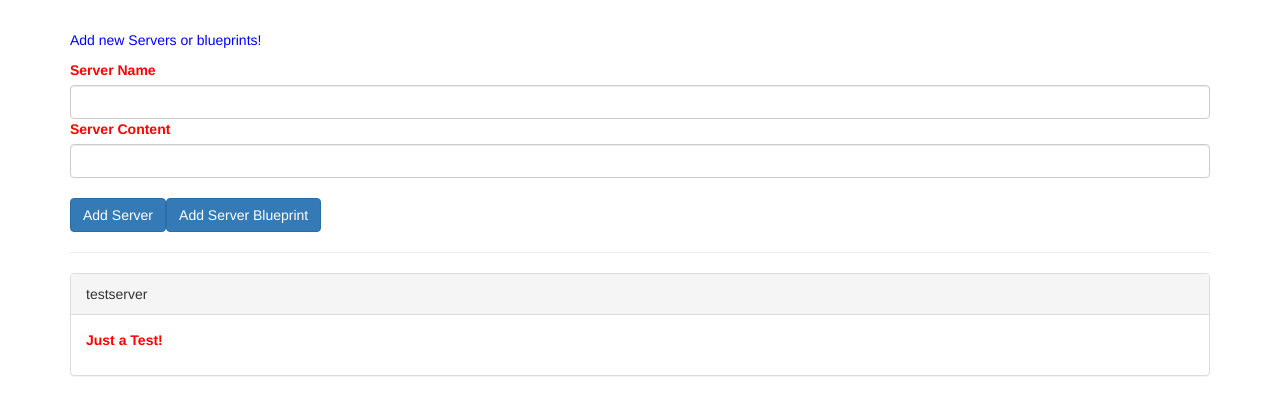
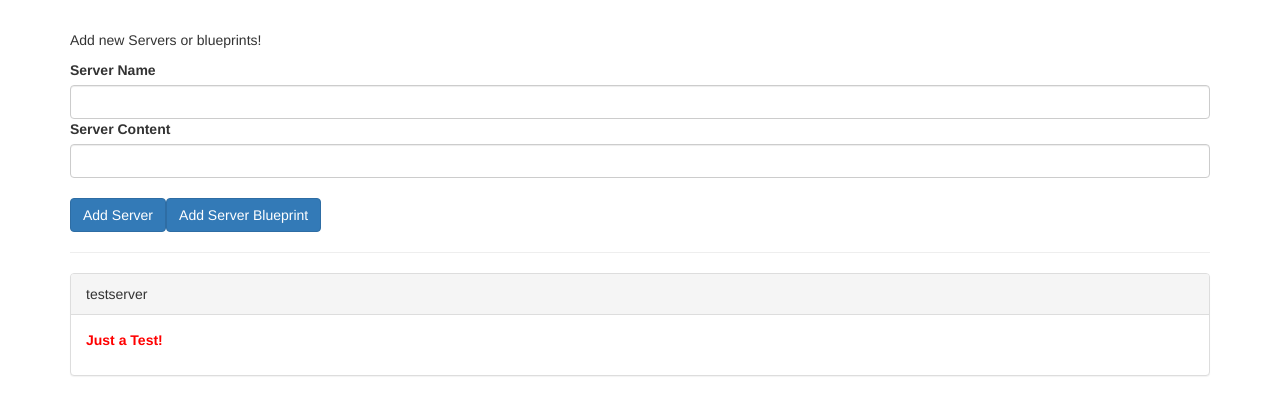
Before and after one commit to orlandofury/cmp-databinding-start, an Angular app: page / in a window 1280 px wide. Shown: the top 414 px of the page. Built offline with nearby package versions, Linux system fonts and the light colour scheme.

Commit message:
View Encapsulation unless explit with encapsulation property in the Component decorator all css styles are particular for the component including the app component

```diff
--- a/src/app/server-element/server-element.component.css
+++ b/src/app/server-element/server-element.component.css
@@ -1,6 +1,3 @@
 p {
     color: blue;
   }
-label {
-    color:red;
-}
--- a/src/app/server-element/server-element.component.ts
+++ b/src/app/server-element/server-element.component.ts
@@ -4,7 +4,7 @@ import { Component,Input, ViewEncapsulation } from '@angular/core';
   selector: 'app-server-element',
   templateUrl: './server-element.component.html',
   styleUrls: ['./server-element.component.css'],
-  encapsulation:ViewEncapsulation.None
+  encapsulation:ViewEncapsulation.Emulated
 })
 export class ServerElementComponent {
   @Input('srvElement') element: {type: string,name:string,content:string};
```
